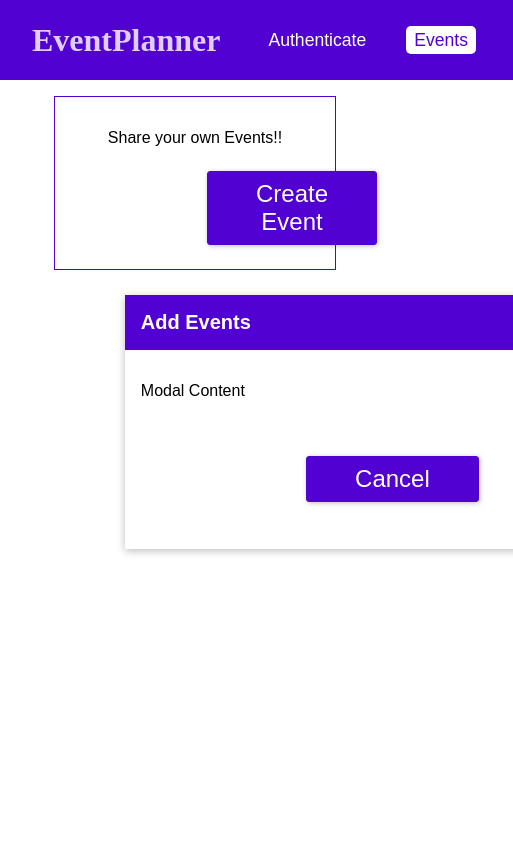
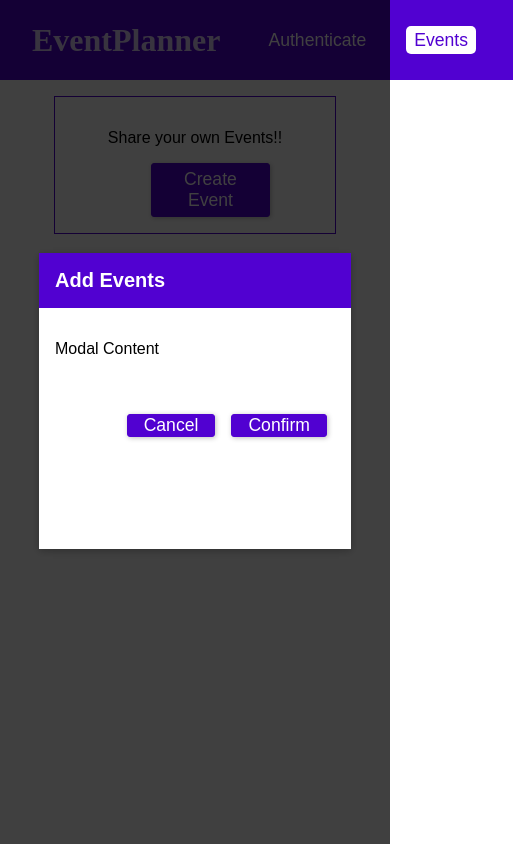
Before and after one commit to Yeaseen/EventBooking_SPA_MERNG, a React (Create React App) app in the folder frontend-react/: page /events in a window 390 px wide. Both pictures are taken after a click on the button "Create Event". Shown: the whole page, 513 px wide, since content can reach past the window. Built offline with nearby package versions, Linux system fonts and the light colour scheme; a web font is replaced by a local one.

Commit message:
Modal+Backdrop done

```diff
--- /dev/null
+++ b/frontend-react/src/components/Backdrop/Backdrop.css
@@ -0,0 +1,8 @@
+.backdrop {
+  position: fixed;
+  top: 0;
+  left: 0;
+  height: 100vh;
+  width: 100%;
+  background: rgba(0, 0, 0, 0.75);
+}
--- /dev/null
+++ b/frontend-react/src/components/Backdrop/Backdrop.tsx
@@ -0,0 +1,5 @@
+import './Backdrop.css'
+
+const backdrop = () => <div className="backdrop"></div>
+
+export default backdrop
--- a/frontend-react/src/components/Modal/Modal.css
+++ b/frontend-react/src/components/Modal/Modal.css
@@ -1,10 +1,10 @@
 .modal {
-  width: 60rem;
-  height: 30vh;
+  width: 37rem;
+  height: 25vh;
   background: white;
   box-shadow: 0 2px 8px rgba(0, 0, 0, 0.26);
   position: fixed;
-  top: 35vh;
+  top: 25vh;
   left: 32%;
   display: block;
 }
@@ -30,9 +30,30 @@
   padding: 1rem;
 }
 
-/* @media (min-width: 768px) {
+.modal__actions button {
+  background: #5101d1;
+  font: inherit;
+  font-size: 1.1rem;
+  border: 1px solid #5101d1;
+  border-radius: 3px;
+  padding: 0rem 1rem;
+  margin: 0.5rem 0.5rem;
+  box-shadow: 1px 1px 5px rgba(0, 0, 0, 0.26);
+  color: white;
+  cursor: pointer;
+}
+
+.modal__actions button:hover,
+.modal__actions button:active {
+  background: #5101d1;
+  border-color: #01a7a7;
+}
+
+@media screen and (max-width: 500px) {
   .modal {
-    width: 50rem;
-    left: calc(100% - 50rem) / 2;
+    width: 80%;
+    left: 10%;
+    top: 30vh;
+    height: 35vh;
   }
-} */
+}
--- a/frontend-react/src/components/Modal/Modal.tsx
+++ b/frontend-react/src/components/Modal/Modal.tsx
@@ -5,6 +5,8 @@ interface customProps {
   children: any
   canCancel: boolean
   canConfirm: boolean
+  onCancel: () => void
+  onConfirm: () => void
 }
 
 const modal = (props: customProps) => (
@@ -14,8 +16,8 @@ const modal = (props: customProps) => (
     </header>
     <section className="modal__content">{props.children}</section>
     <section className="modal__actions">
-      {props.canCancel && <button className="btn">Cancel</button>}
-      {props.canConfirm && <button className="btn">Confirm</button>}
+      {props.canCancel && <button onClick={props.onCancel}>Cancel</button>}
+      {props.canConfirm && <button onClick={props.onConfirm}>Confirm</button>}
     </section>
   </div>
 )
--- a/frontend-react/src/components/screens/Events.css
+++ b/frontend-react/src/components/screens/Events.css
@@ -6,3 +6,10 @@
   width: 40rem;
   max-width: 80%;
 }
+
+@media screen and (max-width: 500px) {
+  .events-control {
+    width: 80%;
+    left: 10%;
+  }
+}
--- a/frontend-react/src/components/screens/Events.tsx
+++ b/frontend-react/src/components/screens/Events.tsx
@@ -3,6 +3,7 @@
 import { withRouter } from 'react-router-dom'
 import './Events.css'
 import ModalCreated from '../Modal/Modal'
+import Backdrop from '../Backdrop/Backdrop'
 import React from 'react'
 
 const EventsPage = () => {
@@ -10,16 +11,37 @@ const EventsPage = () => {
     title: 'Add Events',
     children: null,
     canCancel: true,
-    canConfirm: true
+    canConfirm: true,
+    onCancel: () => modalCancelHandler(),
+    onConfirm: () => modalConfirmHandler()
   }
+  const [creating, setCreating] = React.useState<boolean>(false)
+
+  const CreateEventModal = () => {
+    setCreating(true)
+  }
+
+  const modalCancelHandler = () => {
+    setCreating(false)
+  }
+
+  const modalConfirmHandler = () => {
+    setCreating(false)
+  }
+
   return (
     <div className="main-content">
-      <ModalCreated {...props}>
-        <p>Modal Content</p>
-      </ModalCreated>
+      {creating && <Backdrop />}
+      {creating && (
+        <ModalCreated {...props}>
+          <p>Modal Content</p>
+        </ModalCreated>
+      )}
       <div className="events-control">
         <p>Share your own Events!!</p>
-        <button className="btn">Create Event</button>
+        <button className="btn" onClick={CreateEventModal}>
+          Create Event
+        </button>
       </div>
     </div>
   )
--- a/frontend-react/src/index.css
+++ b/frontend-react/src/index.css
@@ -91,7 +91,13 @@ body {
 
 @media screen and (max-width: 500px) {
   .form-actions button {
-    padding: 0.5rem 3rem;
-    margin: 0rem 3.7rem;
+    padding: 0.3rem 2rem;
+    margin: 0rem 5rem;
+    font-size: 1.1rem;
+  }
+  .btn {
+    padding: 0.3rem 2rem;
+    margin: 0rem 5rem;
+    font-size: 1.1rem;
   }
 }
```
